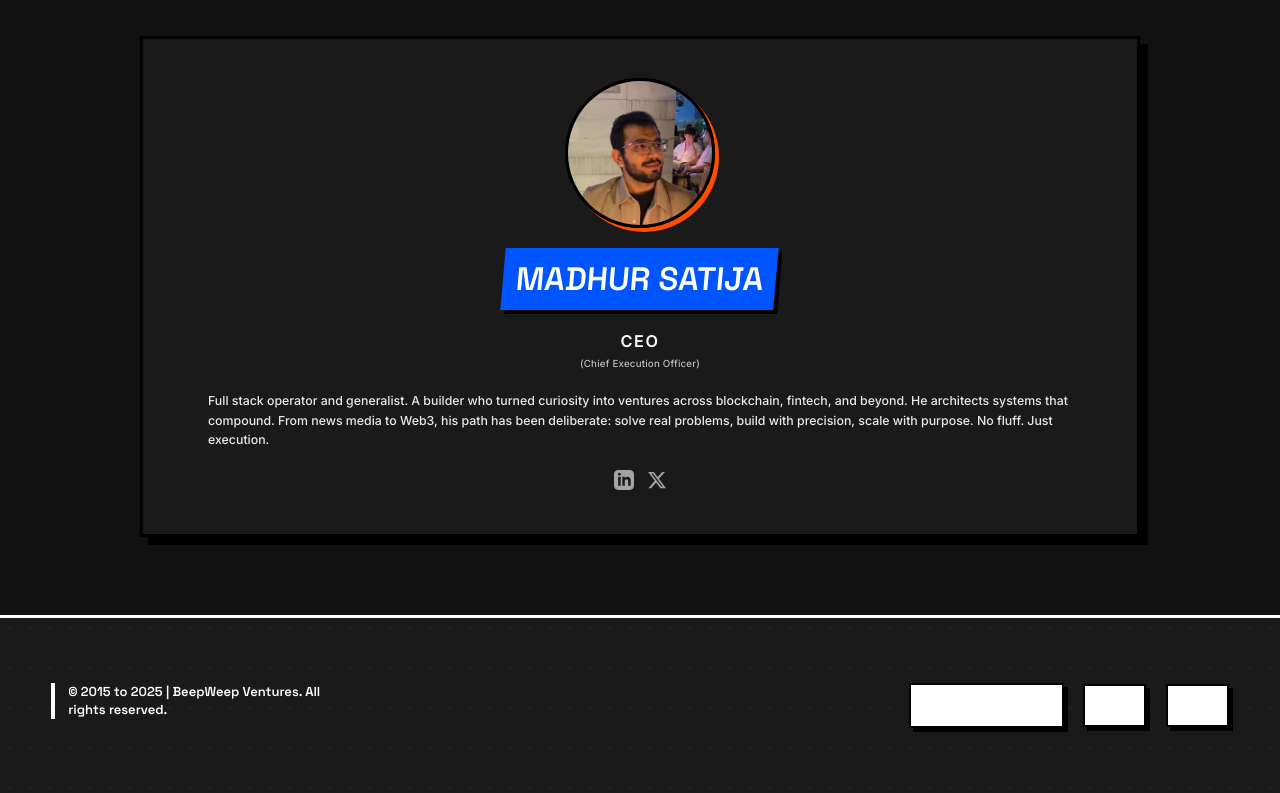
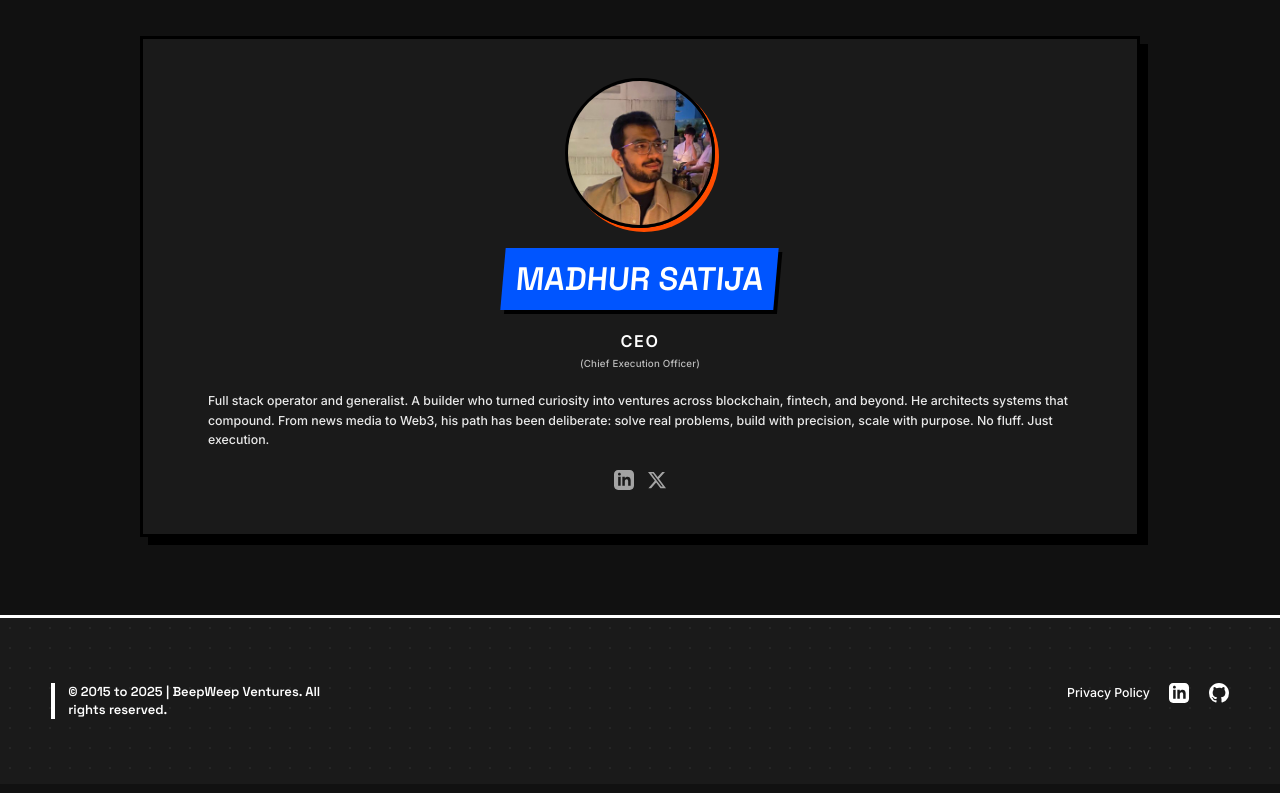
Before and after one commit to beepweep/beepweep.github.io, a plain HTML site: page index.html in a window 1280 px wide. Shown: the part 2858-3651 px from the top of the page. Drawn offline with Linux system fonts and the light colour scheme.

Commit message:
Fix dark theme footer visibility by removing conflicting legacy styles

```diff
--- a/assets/css/styles.css
+++ b/assets/css/styles.css
@@ -368,35 +368,7 @@ a {
   max-width: 100%;
 }
 
-.footer-links {
-  display: flex;
-  gap: 1rem;
-}
 
-.footer-links a {
-  font-family: var(--font-display);
-  text-transform: uppercase;
-  font-weight: 800;
-  font-size: 1.1rem;
-  letter-spacing: 0.02em;
-  color: #000;
-  background: #fff;
-  border: 2px solid #000;
-  padding: 0.75rem 1.5rem;
-  box-shadow: 4px 4px 0px #000;
-  transition: all 0.2s ease;
-}
-
-.footer-links a:hover {
-  transform: translate(-2px, -2px);
-  box-shadow: 6px 6px 0px var(--color-accent);
-  color: #000;
-}
-
-.footer-links a:active {
-  transform: translate(2px, 2px);
-  box-shadow: 0 0 0 #000;
-}
 
 /* Refined Hero Section */
 .hero {
@@ -1079,7 +1051,7 @@ a {
     width: 100%;
   }
 
-  .footer-links a {
+  .footer-link {
     display: block;
     text-align: center;
   }
```
